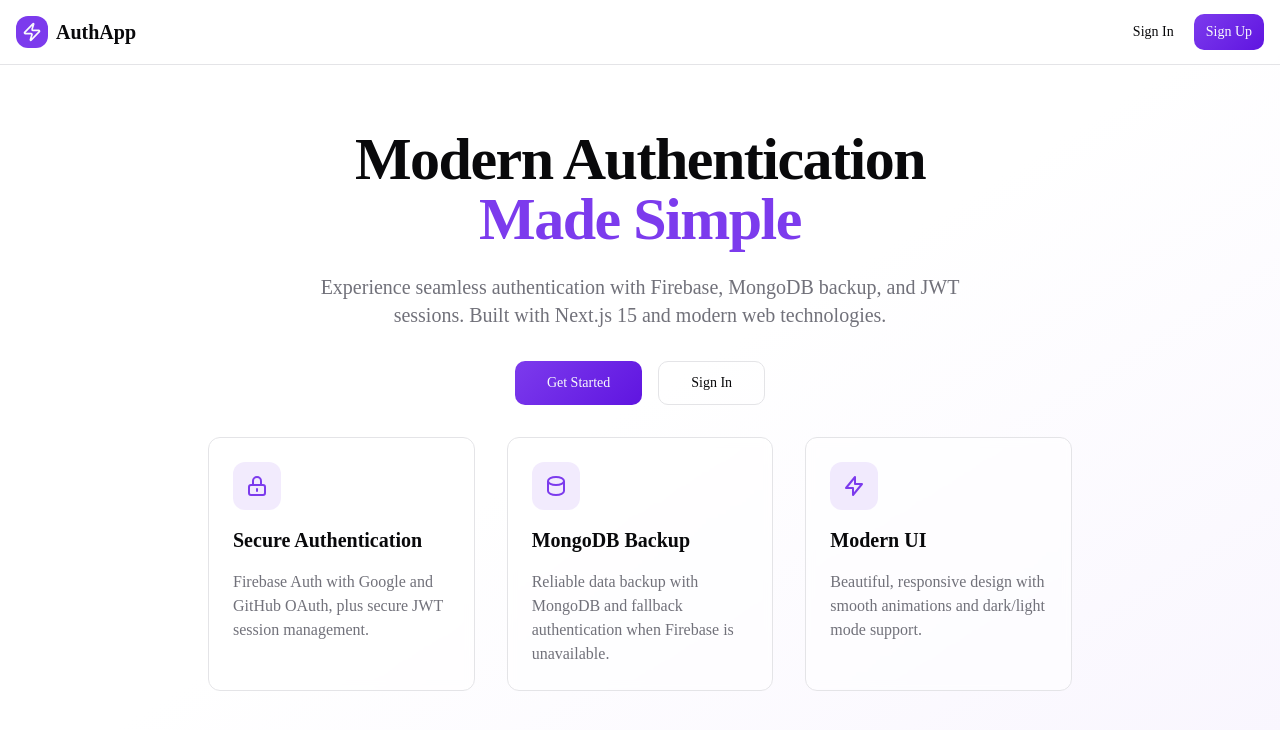
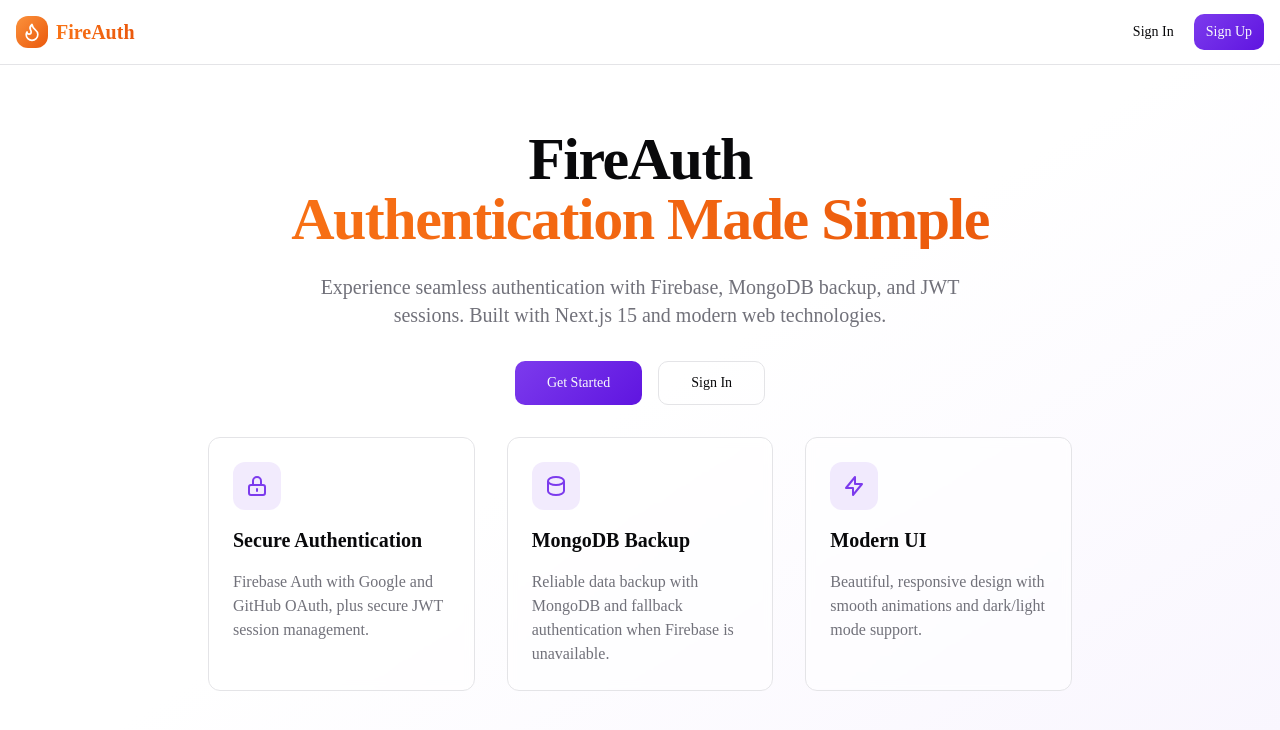
Before and after one commit to AmanUpadhyay1211/FireBase-Auth, a Next.js app: page / in a window 1280 px wide. Shown: the top 730 px of the page. Built offline with nearby package versions, Linux system fonts and the light colour scheme; no server answers.

Commit message:
add firebase theme in ui landing page

```diff
--- a/app/dashboard/page.tsx
+++ b/app/dashboard/page.tsx
@@ -15,6 +15,11 @@ function DashboardPageContent() {
   const { user, signOut } = useAuth()
   const router = useRouter()
   const { toast } = useToast()
+
+  // This component is wrapped in AuthRequiredRoute, so user should never be null
+  if (!user) {
+    return null
+  }
 
   const handleSignOut = async () => {
     await signOut()
--- a/app/layout.tsx
+++ b/app/layout.tsx
@@ -17,7 +17,7 @@ const geistMono = Geist_Mono({
 })
 
 export const metadata: Metadata = {
-  title: "Firebase Auth App",
+  title: "FireAuth",
   description: "Modern authentication with Firebase, MongoDB, and JWT sessions",
     generator: 'v0.app'
 }
--- a/app/page.tsx
+++ b/app/page.tsx
@@ -14,8 +14,8 @@ function HomePageContent() {
           {/* Hero Section */}
           <div className="space-y-4 md:space-y-6">
             <h1 className="text-3xl md:text-4xl lg:text-6xl font-bold tracking-tight text-balance">
-              Modern Authentication
-              <span className="block text-primary">Made Simple</span>
+              FireAuth
+              <span className="block bg-gradient-to-r from-orange-500 to-orange-600 bg-clip-text text-transparent">Authentication Made Simple</span>
             </h1>
             <p className="text-lg md:text-xl text-muted-foreground max-w-2xl mx-auto text-pretty px-4">
               Experience seamless authentication with Firebase, MongoDB backup, and JWT sessions. Built with Next.js 15
--- a/components/ui/navbar.tsx
+++ b/components/ui/navbar.tsx
@@ -2,8 +2,9 @@
 
 import { useState } from "react"
 import Link from "next/link"
+import { useRouter } from "next/navigation"
 import { motion, AnimatePresence } from "framer-motion"
-import { Menu, X, Zap } from "lucide-react"
+import { Menu, X, Flame } from "lucide-react"
 import { Button } from "@/components/ui/button"
 import { ThemeToggle } from "@/components/ui/theme-toggle"
 import { useAuth } from "@/hooks/use-auth"
@@ -11,10 +12,12 @@ import { useAuth } from "@/hooks/use-auth"
 export function Navbar() {
   const [isOpen, setIsOpen] = useState(false)
   const { user, signOut } = useAuth()
+  const router = useRouter()
 
   const handleSignOut = async () => {
     await signOut()
     setIsOpen(false)
+    router.push("/")
   }
 
   return (
@@ -24,13 +27,13 @@ export function Navbar() {
           {/* Logo */}
           <Link href="/" className="flex items-center space-x-2">
             <motion.div
-              whileHover={{ rotate: 180 }}
+              whileHover={{ scale: 1.1 }}
               transition={{ duration: 0.3 }}
-              className="w-8 h-8 bg-primary rounded-lg flex items-center justify-center"
+              className="w-8 h-8 bg-gradient-to-br from-orange-400 to-orange-600 rounded-lg flex items-center justify-center"
             >
-              <Zap className="w-5 h-5 text-primary-foreground" />
+              <Flame className="w-5 h-5 text-white" />
             </motion.div>
-            <span className="font-bold text-xl">AuthApp</span>
+            <span className="font-bold text-xl bg-gradient-to-r from-orange-500 to-orange-600 bg-clip-text text-transparent">FireAuth</span>
           </Link>
 
           {/* Desktop Navigation */}
```
